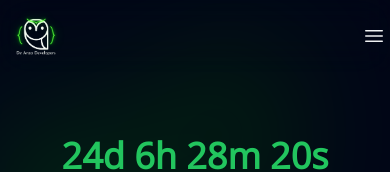
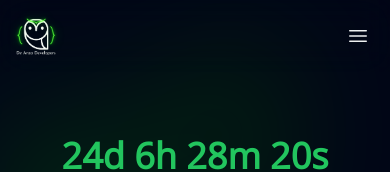
Before and after one commit to moyamanuel/da-hacks.github.io, a Next.js app: page / in a window 390 px wide. Shown: the top 172 px of the page. Built offline with nearby package versions, Linux system fonts and the light colour scheme.

Commit message:
navbar fix

```diff
--- a/src/app/components/navbar.tsx
+++ b/src/app/components/navbar.tsx
@@ -52,7 +52,7 @@ export default function Navbar() {
             <img className="h-16 w-auto" src="./dadevlogo.png" alt="" />
           </a>
         </div>
-        <div className="flex lg:hidden">
+        <div className="flex lg:hidden px-4">
           <button
             type="button"
             className="-m-2.5 inline-flex items-center justify-center rounded-md p-2.5 text-gray-100"
```
